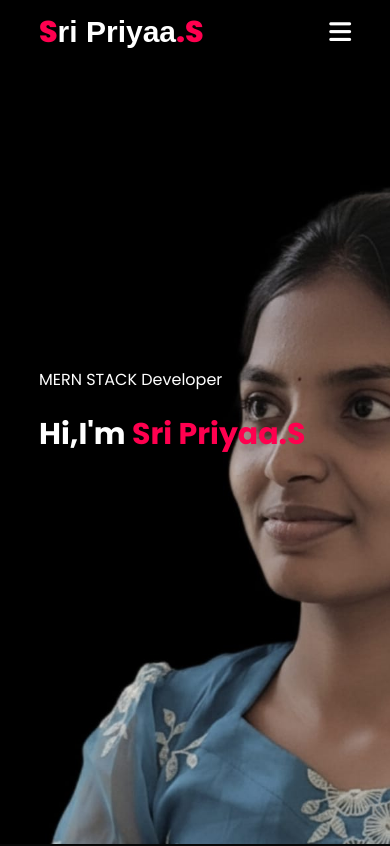
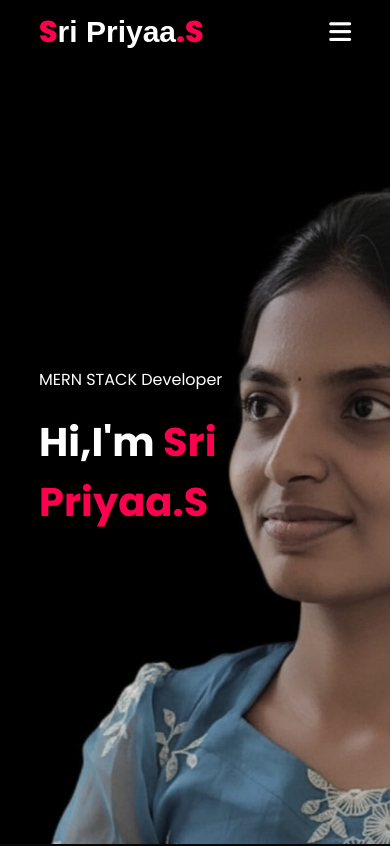
Before and after one commit to sri2004s/portfolio, a plain HTML site: page index.html in a window 390 px wide. Shown: the top 846 px of the page. Drawn offline with Linux system fonts and the light colour scheme; a web font is replaced by a local one.

Commit message:
Added style to css

```diff
--- a/styles.css
+++ b/styles.css
@@ -338,8 +338,11 @@ form input ,form textarea{
         font-size: 16px;
     }
     .header-text h1{
-        font-size: 30px;
+        line-height: 1.5;
+        font-size: 40px;
     }
+
+}
     nav .fa-regular,
     nav .fa-solid{
     display: block;
```
